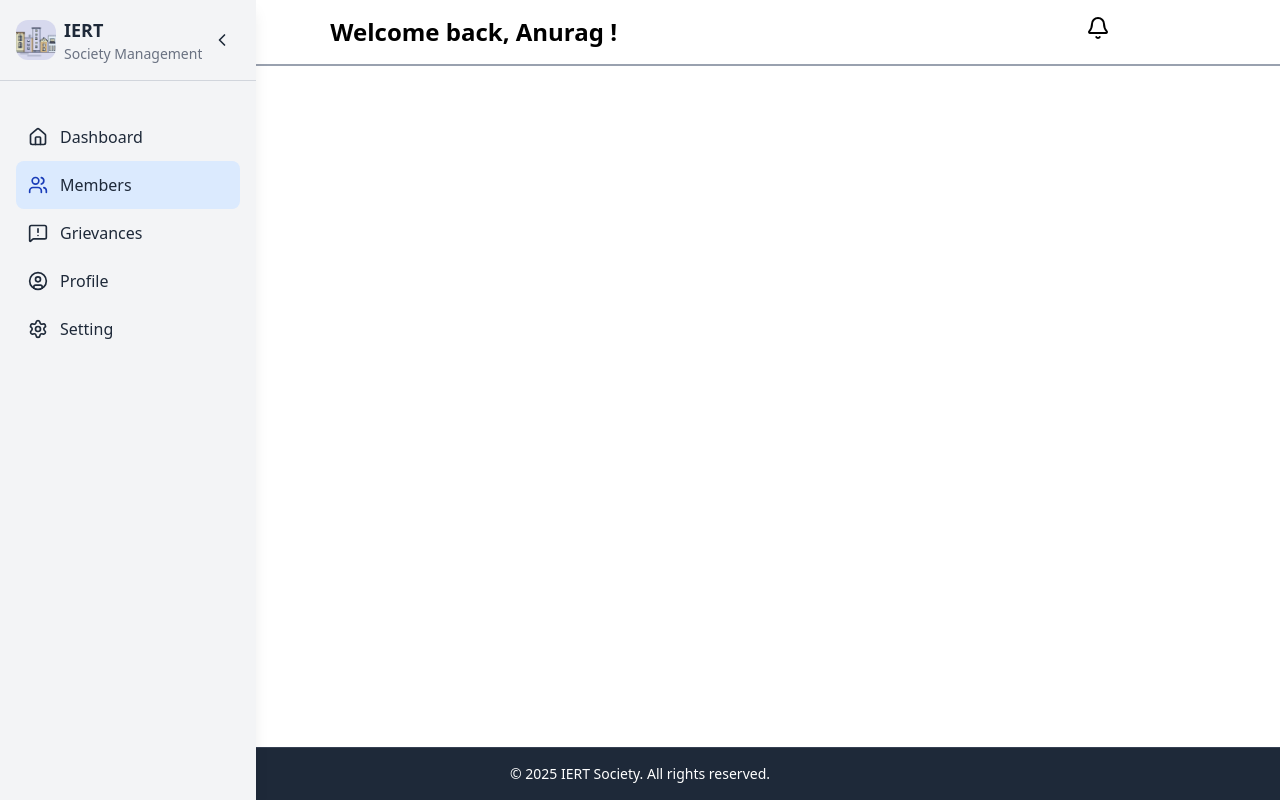
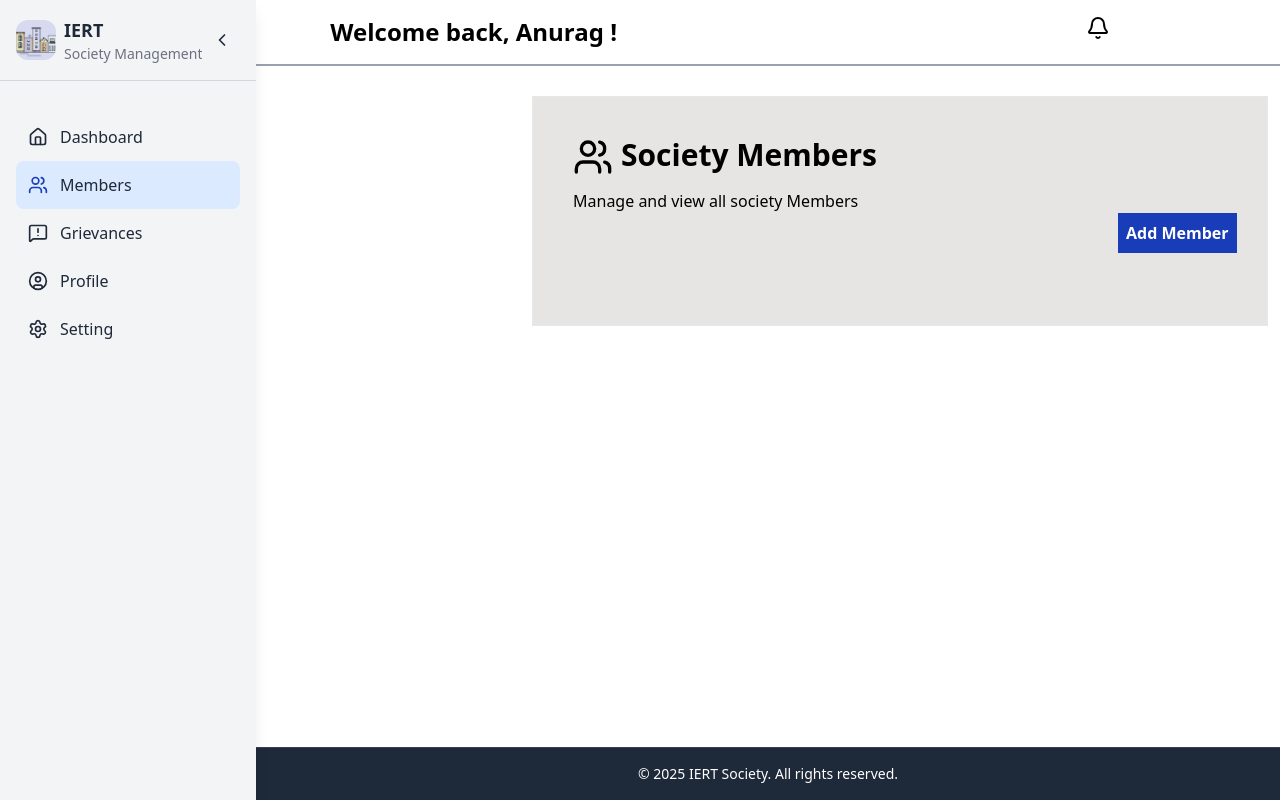
Before and after one commit to Hasan-1-6/Neighbor.ly, a React (Vite) app in the folder frontend/Neighbor.ly/: page /members in a window 1280 px wide. Shown: the top 800 px of the page. Built offline with nearby package versions, Linux system fonts and the light colour scheme.

Commit message:
Fixed sidebar collapsed issue

```diff
--- a/frontend/Neighbor.ly/src/App.jsx
+++ b/frontend/Neighbor.ly/src/App.jsx
@@ -11,6 +11,15 @@ import { Notification, Setting, Account } from './sides/Topnav'
 import './App.css'
 
 function App() {
+  const [collapsed, setCollapsed] = useState(false)
+  const MainWrapper = ({children, collapsed}) => (
+   <div className={`flex-1 flex flex-col overflow-hidden transition-all duration-300 ${collapsed ? 'md:ml-20' : 'md:ml-64'}`}>
+   {children}
+   </div>
+  )
+
+
+
   const router = createBrowserRouter([
 
     {
@@ -18,14 +27,15 @@ function App() {
       element: (
         <>
           <div className='flex min-h-screen overflow-hidden'>
-            <Sidebar />
-            <div className='flex-1 flex flex-col overflow-hidden'>
+            <Sidebar collapsed={collapsed} setCollapsed={setCollapsed} />
+            <MainWrapper collapsed={collapsed}>
               <Topbar />
               <main className='flex overflow-y-auto relative'>
                 <Outlet />
               </main>
               <Footer />
-            </div>
+              </MainWrapper>
+
           </div>
         </>
       ),
--- a/frontend/Neighbor.ly/src/sides/Sidebar.jsx
+++ b/frontend/Neighbor.ly/src/sides/Sidebar.jsx
@@ -4,8 +4,7 @@ import {Aperture, Home, Users, MessageSquareWarning, UserCircle, Menu, ChevronLe
  import society from "../public/society.png";
  import TopNav from "./Topnav";
 
-const Sidebar = () => {
-  const [collapsed, setCollapsed] = useState(false); // Desktop collapse
+const Sidebar = ({ collapsed, setCollapsed }) => {
   const [mobileOpen, setMobileOpen] = useState(false); // Mobile toggle
    const location = useLocation();
 
--- a/frontend/Neighbor.ly/src/user/Dashboard.jsx
+++ b/frontend/Neighbor.ly/src/user/Dashboard.jsx
@@ -3,7 +3,7 @@ import { Building2, FileText, MegaphoneIcon, MegaphoneOff, MessageCircleWarning,
 const Dashboard = () => {
   return (
   <>
-  <main className='relative w-full flex-1 pt-20 md:pt-24 md:ml-72 p-4 md:p-6'>
+  <main className='relative w-full flex-1 pt-20 md:pt-24 p-4 md:p-6'>
     <div className='w-full mx-auto'>
       <section className='mb-8 p-4 bg-gray-200'>
         <h3 className='font-bold text-2xl'>Quick Actions</h3>
--- a/frontend/Neighbor.ly/src/user/Members.jsx
+++ b/frontend/Neighbor.ly/src/user/Members.jsx
@@ -1,8 +1,22 @@
 import React from 'react'
-
+import {Users} from 'lucide-react'
 const Members = () => {
   return (
-    <div>Members</div>
+   <>
+   <main className='relative w-full border-1 border-gray-200 bg-stone-200 mt-20 md:mt-24 md:ml-72 md:right-3 flex-1 p-4 md:p-6'>
+      <section className='mb-8 p-4'>
+        <div className='flex gap-2'>
+        <Users className={`size-20 md:size-11 lg:size-10`} />
+         <h1 className='font-bold text-3xl mb-4'>Society Members</h1>
+         </div>
+          <p>Manage and view all society Members</p>
+          <div>
+          <button className='border-none bg-blue-800 p-2 text-white font-bold relative left-10/12'>Add Member</button>
+          </div>
+      </section>
+
+   </main>
+   </>
   )
 }
 
```
Also changed, not shown: 1 other file (tests, documents, lock files or other folders).
